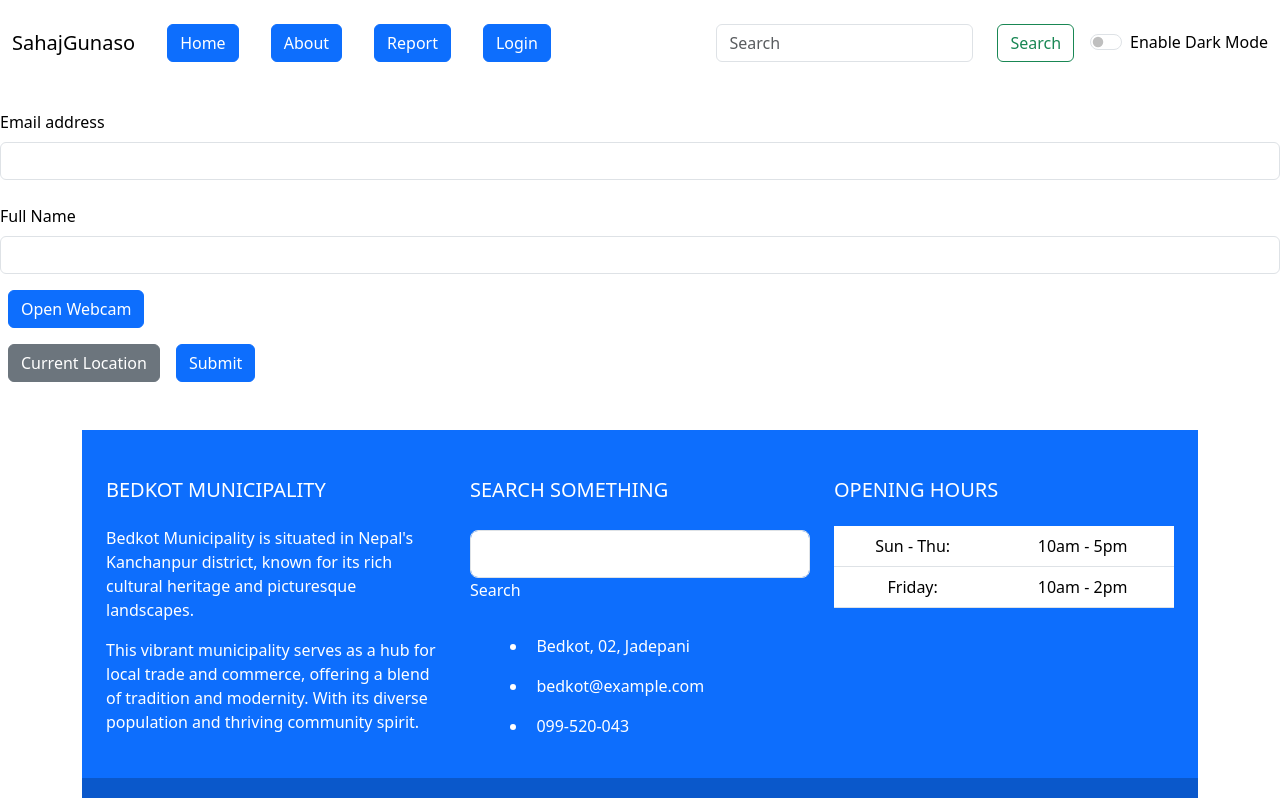
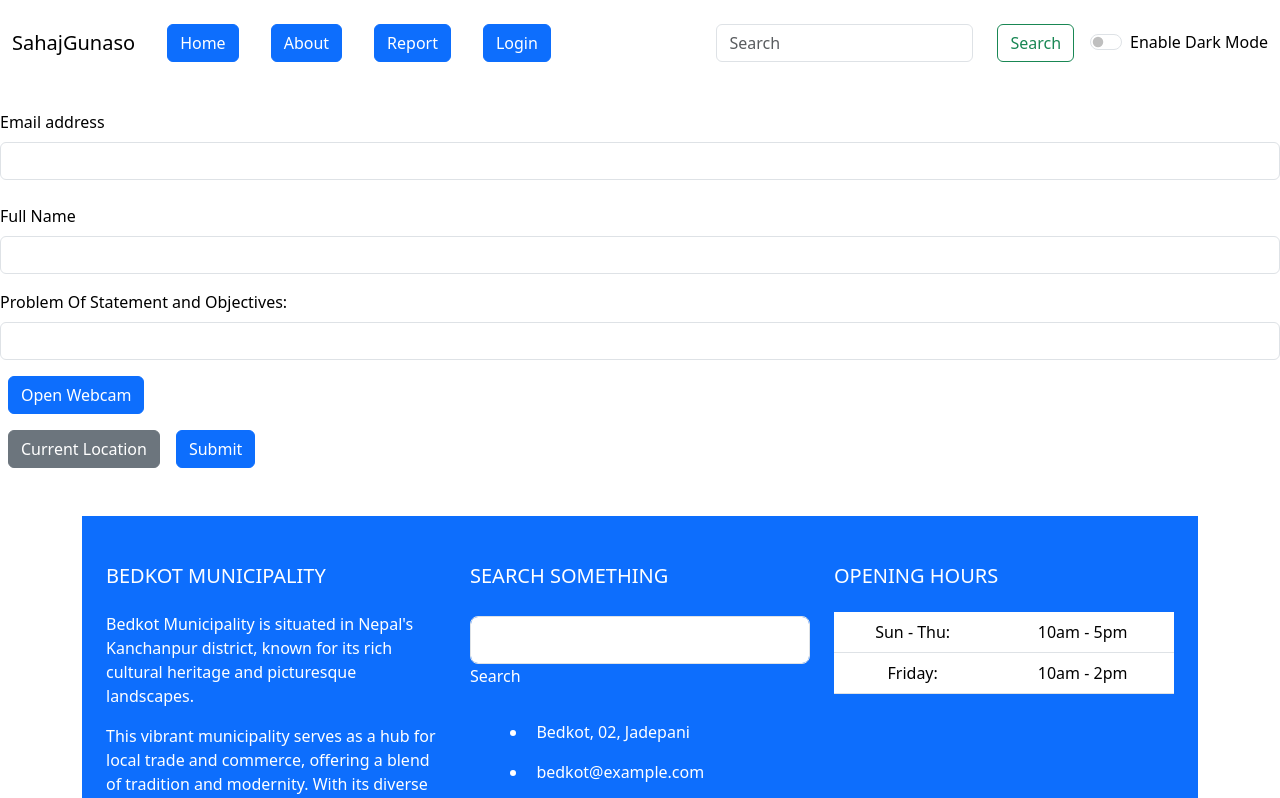
Before and after one commit to hemrajpant69/SahajGunaso, a React (Create React App) app: page / in a window 1280 px wide. Shown: the top 798 px of the page. Built offline with nearby package versions, Linux system fonts and the light colour scheme.

Commit message:
Multiple Photos can capture

```diff
--- a/src/components/Form.js
+++ b/src/components/Form.js
@@ -11,6 +11,8 @@ const ReportForm = (props) => {
   const [emailError, setEmailError] = useState('');
   const [location, setLocation] = useState(null);
   const [isWebcamOpen, setIsWebcamOpen] = useState(false);
+  const [description, setDescription]=useState('');
+  const [descriptionError, setDescriptionError]=useState('');
 
   const getLocation = () => {
     if (navigator.geolocation) {
@@ -33,6 +35,11 @@ const ReportForm = (props) => {
   const handleFullNameChange = (e) => {
     setFullName(e.target.value);
     setFullNameError('');
+    setError('');
+  };
+  const handleDescriptionChange = (e) => {
+    setDescription(e.target.value);
+    setDescriptionError('');
     setError('');
   };
 
@@ -63,6 +70,11 @@ const ReportForm = (props) => {
       setError('Please fill in all required fields.');
       return;
     }
+      if (description.trim() === '') {
+        setDescriptionError('Description is required.');
+        setError('Please fill in all required fields.');
+        return;
+      }
 
     if (!isValidEmail(email)) {
       setEmailError('Please enter a valid email address.');
@@ -82,7 +94,7 @@ const ReportForm = (props) => {
 
     // All checks passed, you can now submit the form
     setError('');
-    console.log("Form Submitted Successfully", { fullName, email, photos });
+    console.log("Form Submitted Successfully", { fullName, email,description, photos });
     // Handle form submission (e.g., send data to the server)
   };
 
@@ -138,6 +150,37 @@ const ReportForm = (props) => {
         {fullNameError && <div className="invalid-feedback">{fullNameError}</div>}
       </div>
 
+
+
+
+      <div className="my-3">
+        <label
+          htmlFor="descriptionInput"
+          className="form-label"
+          style={{
+            backgroundColor: props.mode === 'dark' ? 'black' : 'white',
+            color: props.mode === 'dark' ? 'white' : 'black',
+          }}
+        >
+          Problem Of Statement and Objectives:
+        </label>
+        <input
+          type="text"
+          className={`form-control ${descriptionError ? 'is-invalid' : ''}`}
+          id="descriptionInput"
+          onChange={handleDescriptionChange}
+          required
+          style={{
+            backgroundColor: props.mode === 'dark' ? 'black' : 'white',
+            color: props.mode === 'dark' ? 'white' : 'black',
+          }}
+        />
+        {descriptionError && <div className="invalid-feedback">{descriptionError}</div>}
+      </div>
+
+
+
+
       <div className="my-3">
         <label htmlFor="photoInput" className="form-label">
         </label>
```
